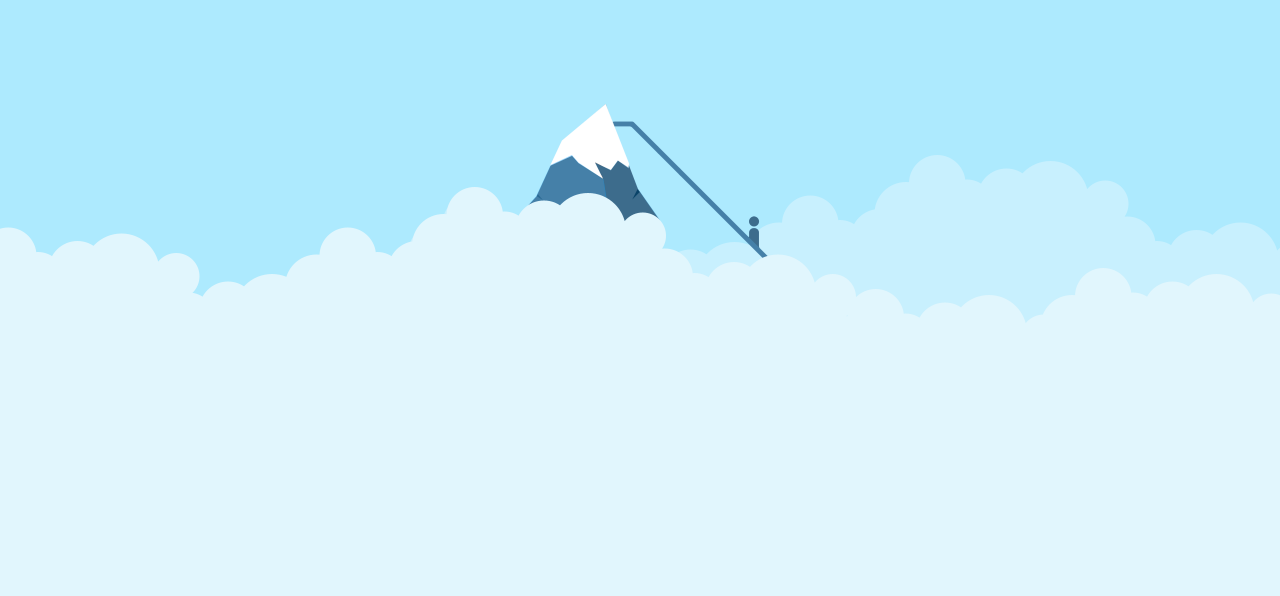
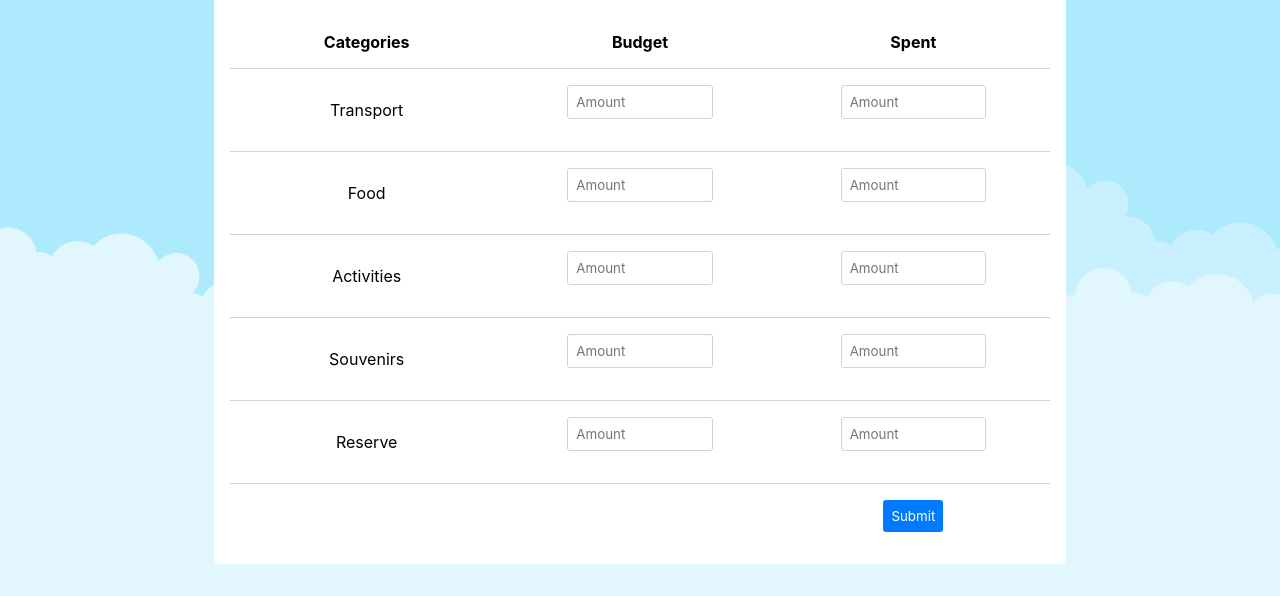
Before and after one commit to kenkieu/ajax-project, a website: page index.html in a window 1280 px wide. Shown: the part 204-800 px from the top of the page. Drawn offline with Linux system fonts and the light colour scheme.

Commit message:
In Progress

```diff
--- a/css/styles.css
+++ b/css/styles.css
@@ -31,6 +31,7 @@ select {
 select {
   width: 50%;
   margin-right: 1rem;
+  cursor: pointer;
 }
 
 select:focus,
@@ -142,6 +143,10 @@ th {
   margin-bottom: 0.5rem;
 }
 
+.mtb-two-rem {
+  margin: 2rem 0;
+}
+
 .justify-center {
   display: flex;
   justify-content: center;
--- a/index.html
+++ b/index.html
@@ -26,7 +26,8 @@
       </div>
     </div>
   </nav>
-  <div class="container" id="btn-container">
+  <!-- temp hidden -->
+  <div class="container hidden" id="btn-container">
     <form id="home" class="view home-page" data-view="home">
       <div class="row">
         <div class="column-full justify-center">
@@ -152,6 +153,81 @@
       </div>
     </form>
   </div>
+
+  <!-- Editing Day -->
+  <div class="container view" data-view="edit-day-summary">
+    <form>
+      <div class="row card-table mtb-two-rem">
+        <div class="column-full">
+          <h1 class="text-center mtb-two-rem blue-heading">Edit Trip</h1>
+        </div>
+        <table>
+          <thead>
+            <tr>
+              <th>Categories</th>
+              <th>Budget</th>
+              <th>Spent</th>
+            </tr>
+          </thead>
+          <tbody>
+            <tr>
+              <td>Transport</td>
+              <td>
+                <input type="number" placeholder="Amount" id="edit-day-budget-transport-input">
+              </td>
+              <td>
+                <input type="number" placeholder="Amount" id="edit-day-spent-transport-input">
+              </td>
+            </tr>
+            <tr>
+              <td>Food</td>
+              <td>
+                <input type="number" placeholder="Amount" id="edit-day-budget-food-input">
+              </td>
+              <td>
+                <input type="number" placeholder="Amount" id="edit-day-spent-food-input">
+              </td>
+            </tr>
+            <tr>
+              <td>Activities</td>
+              <td>
+                <input type="number" placeholder="Amount" id="edit-day-budget-activities-input">
+              </td>
+              <td>
+                <input type="number" placeholder="Amount" id="edit-day-spent-activities-input">
+              </td>
+            </tr>
+            <tr>
+              <td>Souvenirs</td>
+              <td>
+                <input type="number" placeholder="Amount" id="edit-day-budget-souvenirs-input">
+              </td>
+              <td>
+                <input type="number" placeholder="Amount" id="edit-day-spent-souvenirs-input">
+              </td>
+            </tr>
+            <tr>
+              <td>Reserve</td>
+              <td>
+                <input type="number" placeholder="Amount" id="edit-day-budget-reserve-input">
+              </td>
+              <td>
+                <input type="number" placeholder="Amount" id="edit-day-spent-reserve-input">
+              </td>
+            </tr>
+            <tr>
+              <td class="edit-save-row">&nbsp;</td>
+              <td class="edit-save-row">&nbsp;</td>
+              <td class="edit-save-row">
+                <button type="submit" class="btn blue-btn">Submit</button>
+              </td>
+            </tr>
+          </tbody>
+        </table>
+      </div>
+    </form>
+  </div>
+
   <div class="container view hidden" id="extended-summary" data-view="extended-summary">
     <form id="extended-spent-form">
       <div class="row card-table">
```
